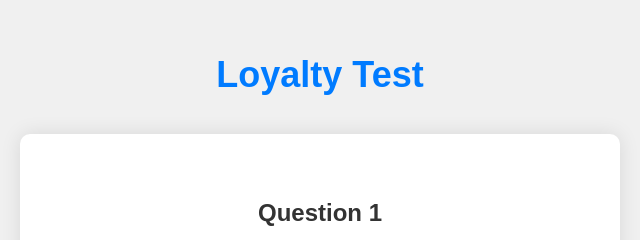
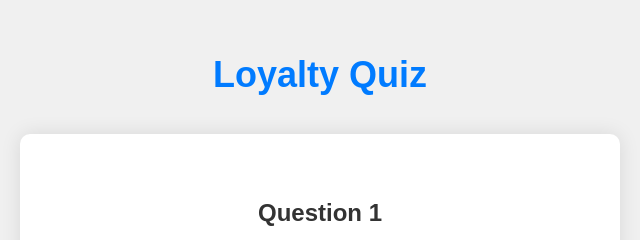
Before and after one commit to LJSomething/Loyaltytest, a plain HTML site: page index.html in a window 1280 px wide. Shown: the part 151-391 px from the top of the page, 320-960 px from the left. Drawn offline with Linux system fonts and the light colour scheme.

Commit message:
index.html

```diff
--- a/index.html
+++ b/index.html
@@ -106,7 +106,7 @@
 </head>
 <body>
     <div class="container">
-        <h1>Loyalty Test</h1>
+        <h1>Loyalty Quiz</h1>
 
         <div class="slide active" id="slide1">
             <h2>Question 1</h2>
```
